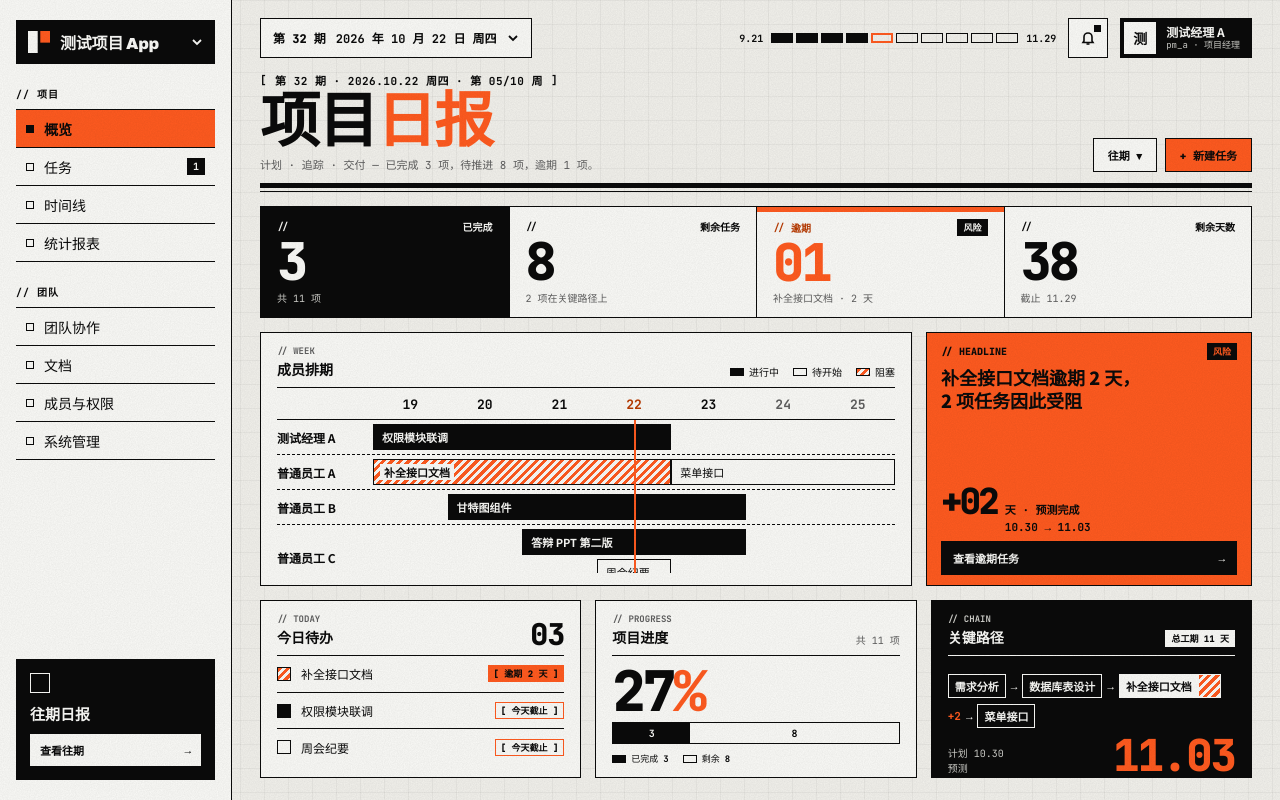
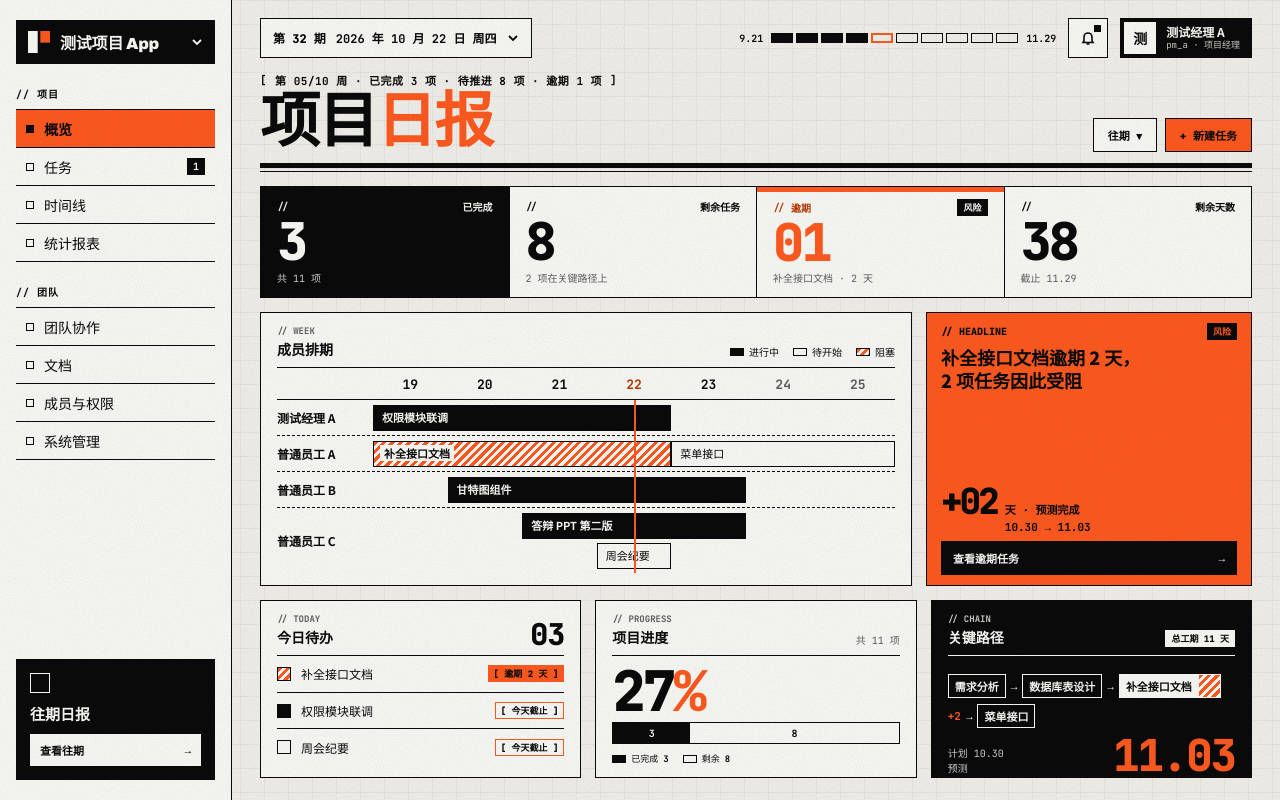
Before and after one commit to plmnbvcxz46/miniteam-pms, a React (Vite) app in the folder frontend/: page /#/overview in a window 1280 px wide. Built offline with nearby package versions, Linux system fonts and the light colour scheme.

Commit message:
style: 概览页小标题改为本周进度统计，去掉重复的期号日期和灰色说明行

```diff
--- a/frontend/src/pages/overview/OverviewPage.tsx
+++ b/frontend/src/pages/overview/OverviewPage.tsx
@@ -1,6 +1,6 @@
 import { useMemo } from "react";
 import { useNavigate } from "react-router-dom";
-import { currentIssue, currentProjectPeriod, users } from "../../data/global";
+import { currentProjectPeriod, users } from "../../data/global";
 import { getProjectToday } from "../../utils/date";
 import { useTaskStore } from "../board/taskStore";
 import { computeCpm, getForecast, getTimelineTasks } from "../timeline/utils";
@@ -45,8 +45,7 @@ export default function OverviewPage() {
   return (
     <section className="view" id="view-overview" data-view="overview">
       <OverviewHeader
-        kicker={formatKicker(currentIssue.issueNo, today, currentProjectPeriod)}
-        deck={`计划 · 追踪 · 交付 — 已完成 ${stats.done} 项，待推进 ${stats.left} 项，逾期 ${stats.overdue.length} 项。`}
+        kicker={formatKicker(stats, today, currentProjectPeriod)}
         onCreateTask={() => openTaskForm()}
       />
       <FigureStrip stats={stats} planEnd={currentProjectPeriod.planEnd} />
--- a/frontend/src/pages/overview/components/header/OverviewHeader.tsx
+++ b/frontend/src/pages/overview/components/header/OverviewHeader.tsx
@@ -1,12 +1,10 @@
 interface OverviewHeaderProps {
   kicker: string;
-  deck: string;
   onCreateTask: () => void;
 }
 
 export default function OverviewHeader({
   kicker,
-  deck,
   onCreateTask,
 }: OverviewHeaderProps) {
   return (
@@ -16,7 +14,6 @@ export default function OverviewHeader({
         <h1 className="vt">
           项目<em>日报</em>
         </h1>
-        <div className="vd">{deck}</div>
       </div>
       <div className="va">
         <button className="btn open-issues" type="button">
--- a/frontend/src/pages/overview/utils.ts
+++ b/frontend/src/pages/overview/utils.ts
@@ -2,8 +2,6 @@ import type { ProjectPeriod, UserBrief } from "../../types/global";
 import type { DependencyTask, TaskDetail } from "../../types/task";
 import { addDays, dayEnd, formatDayLabel, toDay } from "../../utils/date";
 import type { CpmResult, TimelineForecast } from "../timeline/utils";
-
-const WEEKDAY_LABEL = ["日", "一", "二", "三", "四", "五", "六"];
 
 /** 一周的天数 */
 export const WEEK_DAYS = 7;
@@ -28,9 +26,9 @@ function isOpen(task: TaskDetail): boolean {
   return task.status !== "DONE";
 }
 
-/** 页头小标题：第 32 期 · 2026.10.22 周四 · 第 05/10 周 */
+/** 页头小标题：第 05/10 周 · 已完成 3 项 · 待推进 8 项 · 逾期 1 项（期号和日期顶栏已有，不重复） */
 export function formatKicker(
-  issueNo: string,
+  stats: OverviewStats,
   today: string,
   period: ProjectPeriod,
 ): string {
@@ -38,7 +36,7 @@ export function formatKicker(
   const weeks = Math.ceil(
     (dayEnd(period.planEnd) - toDay(period.startDate)) / 7,
   );
-  return `${issueNo} · ${today.replaceAll("-", ".")} 周${WEEKDAY_LABEL[weekdayOf(today)]} · 第 ${pad2(week)}/${pad2(weeks)} 周`;
+  return `第 ${pad2(week)}/${pad2(weeks)} 周 · 已完成 ${stats.done} 项 · 待推进 ${stats.left} 项 · 逾期 ${stats.overdue.length} 项`;
 }
 
 /* ---------- 四个数字 ---------- */
```
